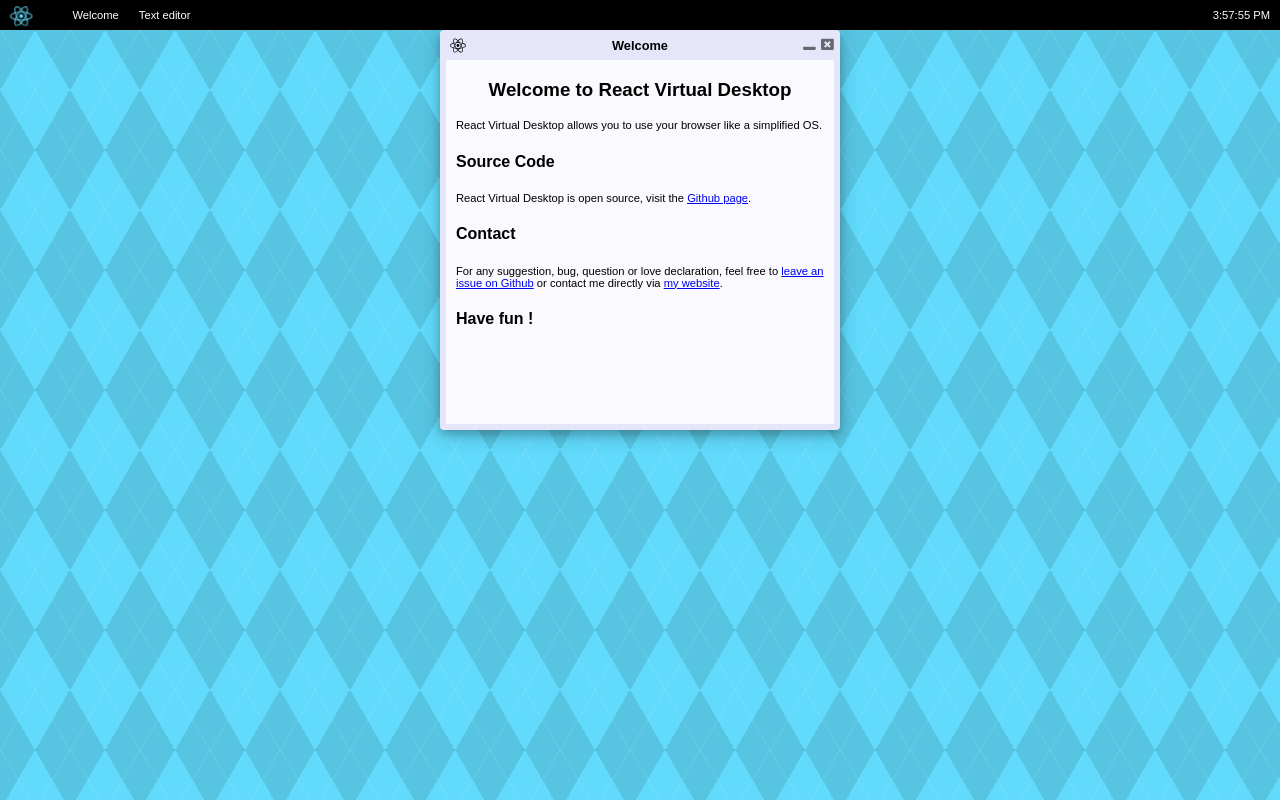
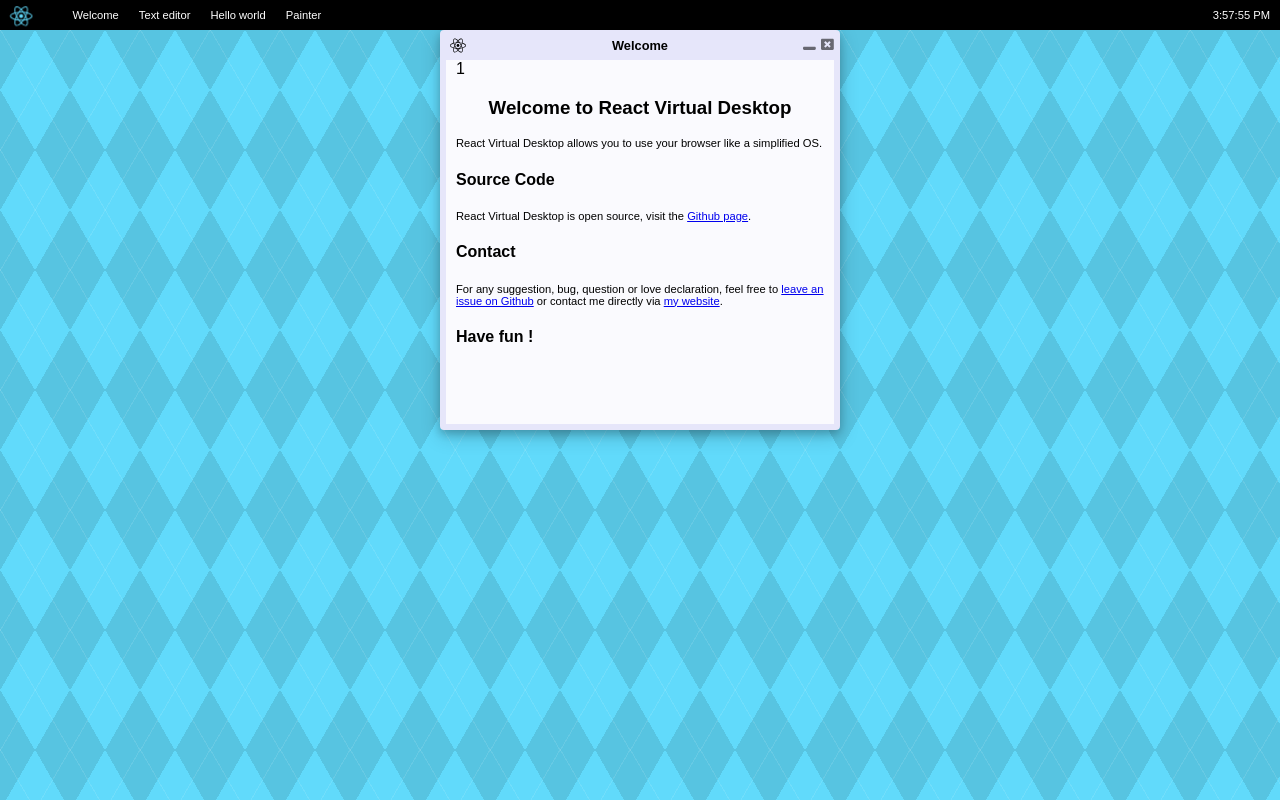
Before and after one commit to GuillaumeCailhe/ReactVirtualDesktop, a React (Create React App) app: page / in a window 1280 px wide. Built offline with nearby package versions, Linux system fonts and the light colour scheme.

Commit message:
Z-index is now correct

```diff
--- a/src/App.js
+++ b/src/App.js
@@ -17,6 +17,7 @@
         isWindowResizable: false,
         defaultWindowWidth: 400,
         defaultWindowHeight: 400,
+        zIndex: 1
       },{
         title:"Text editor",
         applicationComponent: null,
@@ -24,7 +25,25 @@
         isWindowResizable: true,
         defaultWindowWidth: 200,
         defaultWindowHeight: 200,
-      }]
+        zIndex: 0
+      },{
+        title:"Hello world",
+        applicationComponent: null,
+        isWindowActive: false,
+        isWindowResizable: true,
+        defaultWindowWidth: 200,
+        defaultWindowHeight: 200,
+        zIndex: 0
+      },{
+        title:"Painter",
+        applicationComponent: null,
+        isWindowActive: false,
+        isWindowResizable: true,
+        defaultWindowWidth: 200,
+        defaultWindowHeight: 200,
+        zIndex: 0
+      }
+      ]
     }
 
     // Binding
@@ -32,6 +51,7 @@
     this.openWindow = this.openWindow.bind(this)
     this.minimizeWindow = this.minimizeWindow.bind(this)
     this.closeWindow = this.closeWindow.bind(this)
+    this.setFocus = this.setFocus.bind(this)
   }
 
   /**
@@ -55,6 +75,7 @@
   **/
   openWindow(taskIndex){
     this.setWindowActivity(taskIndex, true)
+    this.setFocus(taskIndex)
   }
 
   /**
@@ -78,6 +99,30 @@
     this.setState({tasks: tasksCopy})
   }
 
+  /**
+    Set the focus on a window (z-index)
+    @windowIndex: the window to focus on
+  **/
+  setFocus(windowIndex){
+    let tasksCopy = this.state.tasks
+    let tasksCopyLength = tasksCopy.length
+
+    if(tasksCopy[windowIndex].zIndex !== tasksCopyLength) // the z-index is not changed if it's not necessary
+    {
+      let windowOriginalZIndex = tasksCopy[windowIndex].zIndex
+      // the z-index is changed according to the number of tasks
+      for(let i = 0; i < tasksCopyLength; i++){
+        if(tasksCopy[i].zIndex > windowOriginalZIndex ){
+          tasksCopy[i].zIndex--
+        }else if(i == windowIndex){
+          tasksCopy[i].zIndex = tasksCopyLength
+        }
+      }
+      this.setState({tasks: tasksCopy})
+    }
+
+  }
+
   render() {
     return (
       <div>
@@ -89,6 +134,7 @@
           tasks = {this.state.tasks}
           windowMinimizeFunction = {this.minimizeWindow}
           windowCloseFunction = {this.closeWindow}
+          windowFocusFunction = {this.setFocus}
         />
       </div>
     );
--- a/src/Components/Desktop.js
+++ b/src/Components/Desktop.js
@@ -46,17 +46,19 @@
 					<Window
 						key={index}
 						id={index}
+						title={task.title}
 						active={task.isWindowActive}
 						resizable={task.isWindowResizable}
 						defaultWidth={task.defaultWindowWidth}
 						defaultHeight={task.defaultWindowHeight}
 						maxWidth={this.state.width}
 						maxHeight={this.state.height}
-					 	title={task.title}
+					 	zIndex = {task.zIndex}
 		      	minimizeFunction = {this.props.windowMinimizeFunction}
 		      	closeFunction = {this.props.windowCloseFunction}
+		      	focusFunction = {this.props.windowFocusFunction}
 		  		>
-						{index === 0 ? <Welcome /> : null}
+						{task.applicationComponent}
 		  		</Window>
 
 				return task.isWindowActive ? window : null
@@ -74,7 +76,8 @@
 Desktop.propTypes = {
 	tasks: PropTypes.array,
 	windowMinimizeFunction: PropTypes.func.isRequired,
-	windowCloseFunction: PropTypes.func.isRequired
+	windowCloseFunction: PropTypes.func.isRequired,
+	windowFocusFunction: PropTypes.func.isRequired
 }
 
 export default Desktop;
--- a/src/Components/Window.js
+++ b/src/Components/Window.js
@@ -14,6 +14,8 @@
 
   border-radius: ${props => props.maximized ? '0%' : '1%'};
   box-shadow: 0 4px 8px 0 rgba(0, 0, 0, 0.2), 0 6px 20px 0 rgba(0, 0, 0, 0.19);
+
+  z-index: ${props => props.zIndex};
 `
 
 const WindowHeader = styled.div`
@@ -163,14 +165,20 @@
 				// would probably need to implement a custom Draggable with DraggrableCore for that purpose
 				// or hack something with position and the onStop event
 				defaultPosition = {{x:(window.innerWidth/2)-(this.state.width/2), y:0}}
+				onStart = {() => this.props.focusFunction(this.props.id)}
     	>
 
-    		<WindowWrapper maximized={this.state.isMaximized ? true : false} >
+    		<WindowWrapper
+    		maximized={this.state.isMaximized ? true : false}
+    		zIndex={this.props.zIndex}
+    		onClick={() => this.props.focusFunction(this.props.id)}
+    		>
     			<ResizableWindow
     			width={this.state.width}
   			 	height={this.state.height}
   			  resizable={this.props.resizable}
 			   	maximized={this.state.isMaximized}
+			   	onResize= {() => this.props.focusFunction(this.props.id)}
 			   	>
       			<WindowHeader className="window-handle">
 
@@ -193,6 +201,7 @@
 		      	</WindowHeader>
 
 		      	<WindowBody>
+		      		{this.props.zIndex}
 		      		{this.props.children}
 		      	</WindowBody>
     		</ResizableWindow>
@@ -211,13 +220,16 @@
 	defaultHeight: PropTypes.number,
 	maxWidth: PropTypes.number.isRequired,
 	maxHeight: PropTypes.number.isRequired,
+	zIndex: PropTypes.number,
 	minimizeFunction: PropTypes.func.isRequired,
-	closeFunction: PropTypes.func.isRequired
+	closeFunction: PropTypes.func.isRequired,
+	focusFunction: PropTypes.func.isRequired
 }
 
 Window.defaultProps = {
 	defaultWidth: 500,
-	defaultHeight: 400
+	defaultHeight: 400,
+	zIndex: 0
 }
 
 export default Window
```
